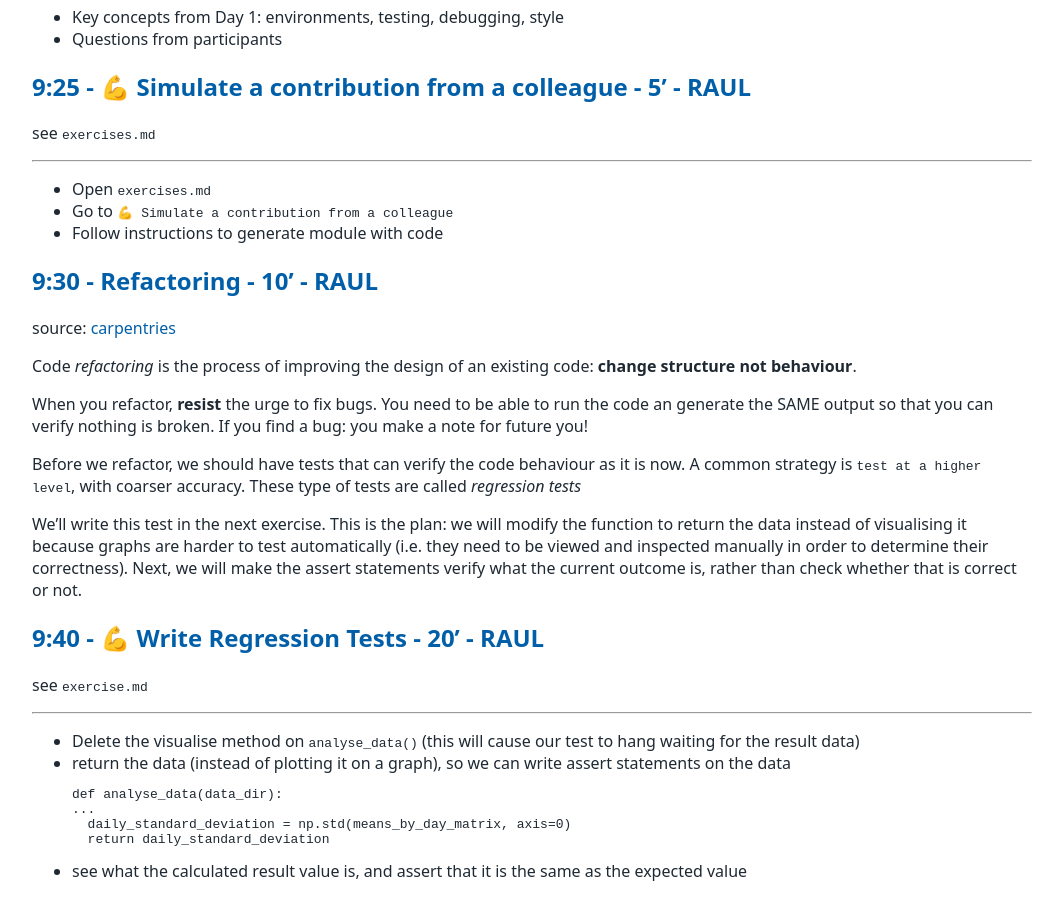
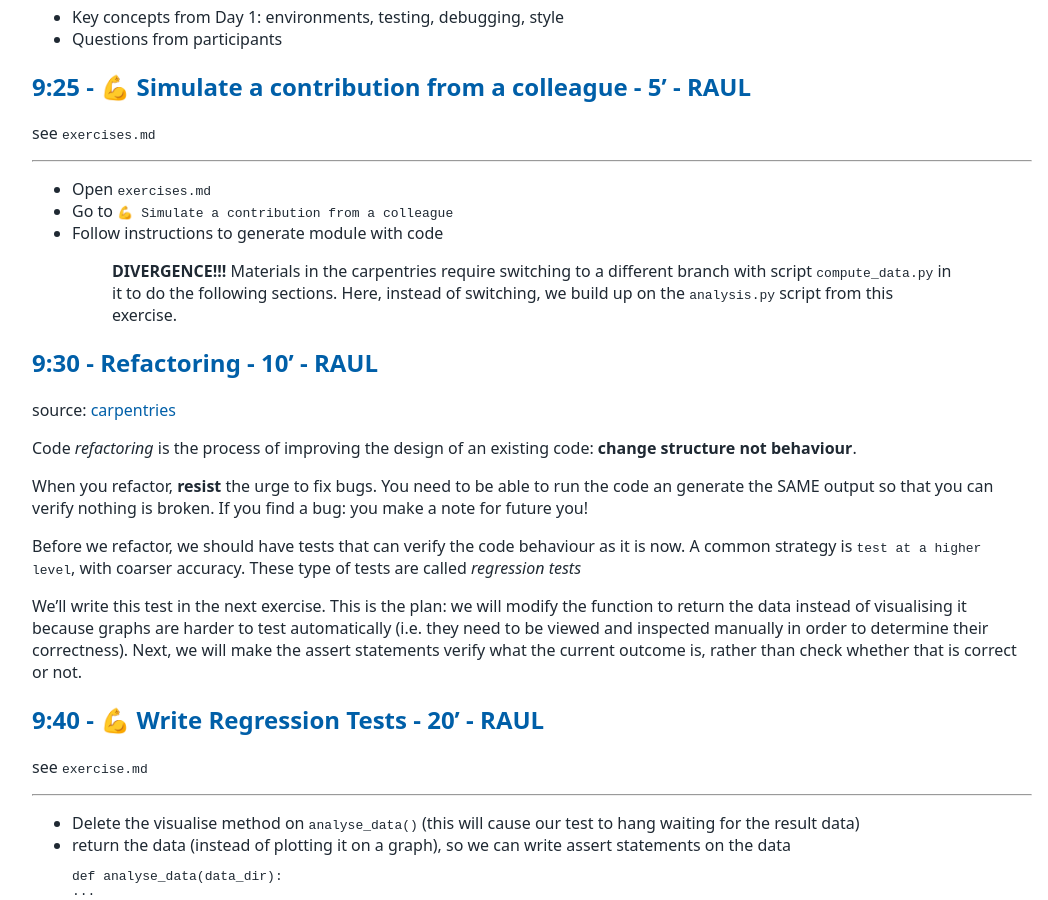
Before and after one commit to tu-delft-library/intermediate_programming_with_python, a Jekyll site: the page built from material_for_trainers/lesson_plan.md, in a window 1280 px wide and 900 px high, scrolled down 13608 px. Shown: the whole window, without its empty margins (108-1156 px from the left). Built offline with Jekyll 4.4.1, drawn with Linux system fonts in a browser that asks for light colours; our own code applies the rules of GitHub Pages for plain Markdown files.

Commit message:
Add notes specifing divergence from the carpentries materials, changing compute_data.py and branching for analysis.py with a collaboration

```diff
--- a/material_for_trainers/lesson_plan.md
+++ b/material_for_trainers/lesson_plan.md
@@ -660,6 +660,7 @@ see `exercises.md`
 - Go to `💪 Simulate a contribution from a colleague`
 - Follow instructions to generate module with code
 
+>>**DIVERGENCE!!!** Materials in the carpentries require switching to a different branch with script `compute_data.py` in it to do the following sections. Here, instead of switching, we build up on the `analysis.py` script from this exercise.
 
 ##	9:30	-	Refactoring	-	10'	-	RAUL
 source: [carpentries](https://carpentries-incubator.github.io/python-intermediate-development/instructor/34-code-refactoring.html#introduction)
```
